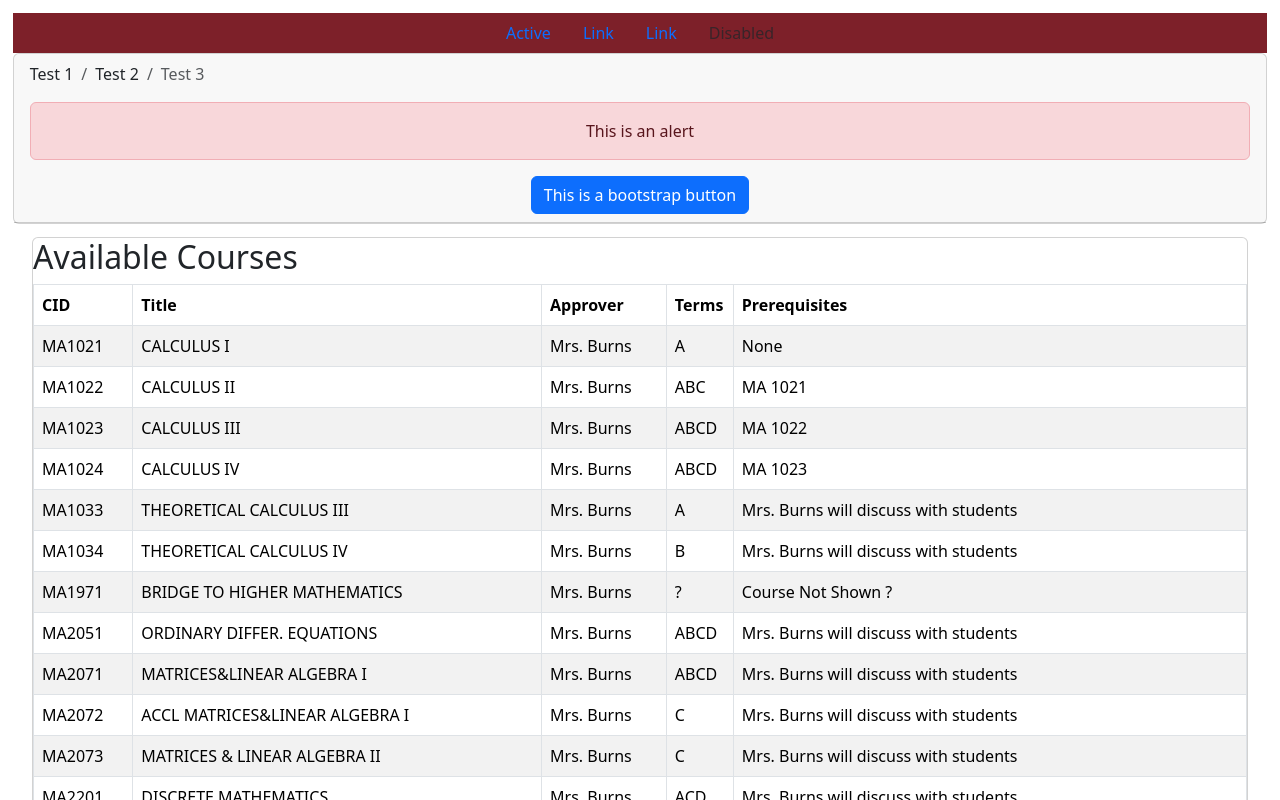
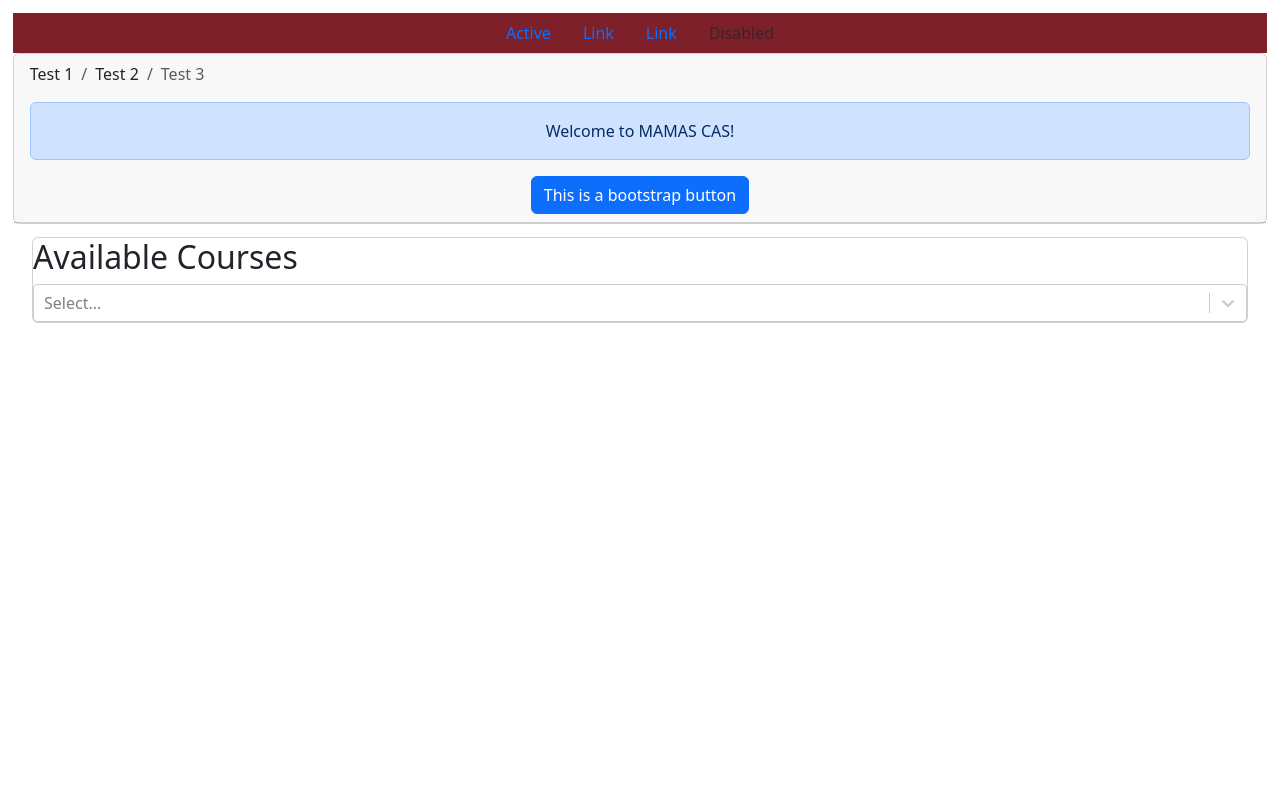
Before and after one commit to cactus0123/MAMS-CAS, a React (Create React App) app in the folder client/: page / in a window 1280 px wide. Shown: the top 800 px of the page. Built offline with nearby package versions, Linux system fonts and the light colour scheme.

Commit message:
I don't want to get pushed down the stairs

```diff
--- a/client/package.json
+++ b/client/package.json
@@ -16,6 +16,7 @@
     "react-bootstrap": "^2.9.2",
     "react-dom": "^18.2.0",
     "react-scripts": "5.0.1",
+    "react-select": "^5.8.0",
     "typescript": "^4.9.5",
     "web-vitals": "^2.1.4"
   },
--- a/client/src/App.tsx
+++ b/client/src/App.tsx
@@ -1,10 +1,27 @@
 import React from "react";
 import CourseTable from "./Components/CourseTable.jsx";
 import "./App.css";
-import { Button, Alert, Nav } from "react-bootstrap";
+import { Button, Alert, Nav, Table } from "react-bootstrap";
+import Select from "react-select";
 import "bootstrap/dist/css/bootstrap.min.css";
 
+interface Course {
+  CID: string;
+  TITLE: string;
+}
+
 function App() {
+  let input = require("./Components/Courses_v1.json");
+
+  const [selectedCourse, setSelectedCourse] = React.useState<Course[]>([]);
+
+  let options = input.map((courses: Course) => {
+    return {
+      value: courses.CID,
+      label: courses.CID,
+    };
+  });
+
   return (
     <div className="App">
       <div className="head">
@@ -39,7 +56,7 @@ function App() {
                 <li className="breadcrumb-item active">Test 3</li>
               </ol>
             </nav>
-            <Alert variant="danger">This is an alert</Alert>
+            <Alert variant="primary">Welcome to MAMAS CAS!</Alert>
             <Button>This is a bootstrap button</Button>
           </div>
         </div>
@@ -47,8 +64,18 @@ function App() {
 
       <div className="card courses-card">
         <h2 className="card-title">Available Courses</h2>
-        <CourseTable />
+        {/* <CourseTable /> */}
+        <Select
+          options={options}
+          onChange={(selectedOption) => {
+            console.log(selectedOption);
+          }}
+        ></Select>
       </div>
+
+      <Table striped bordered hover>
+        <tbody></tbody>
+      </Table>
     </div>
   );
 }
```
Also changed, not shown: client/src/Components/SelectCourse.jsx (added), 1 other file (tests, documents, lock files or other folders).
